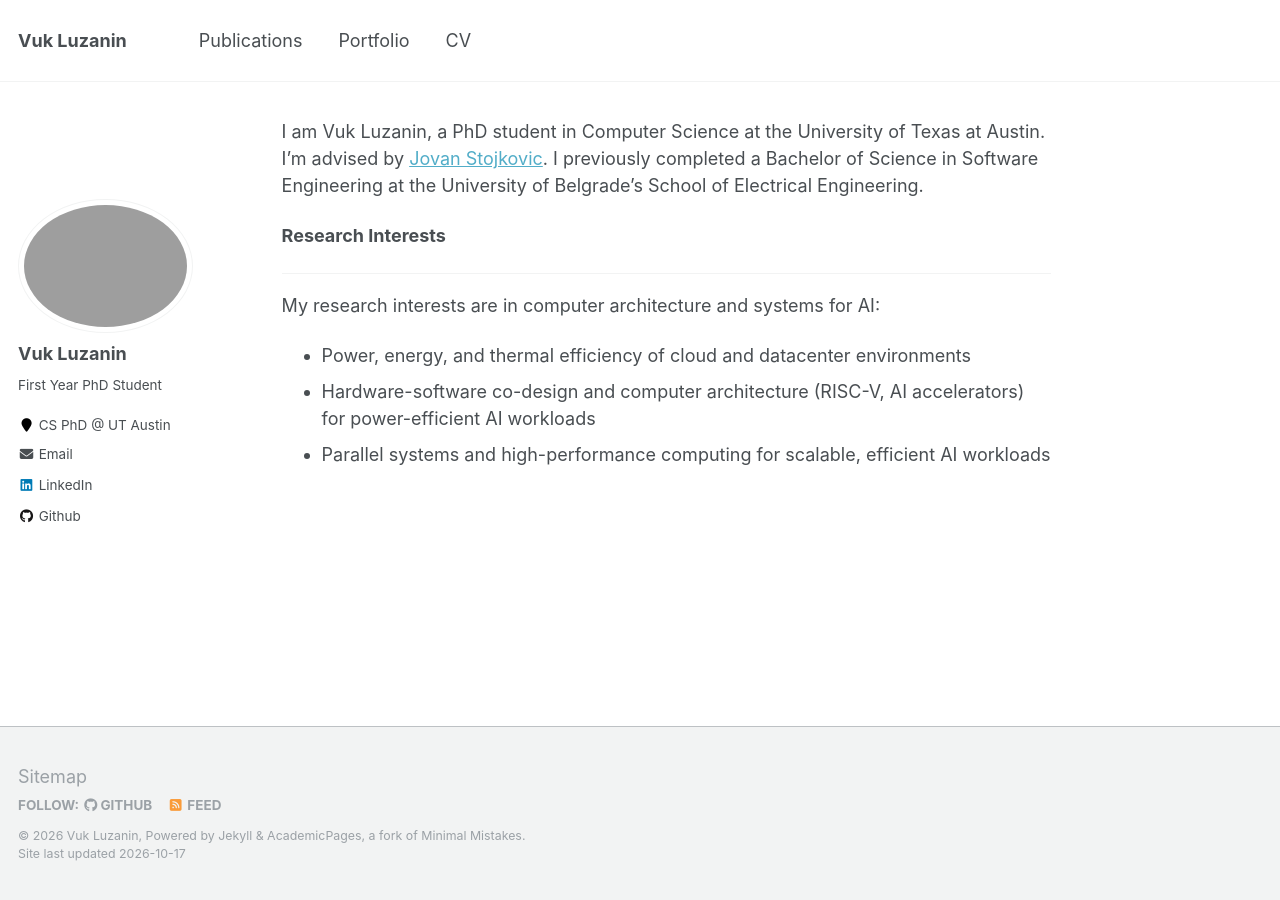
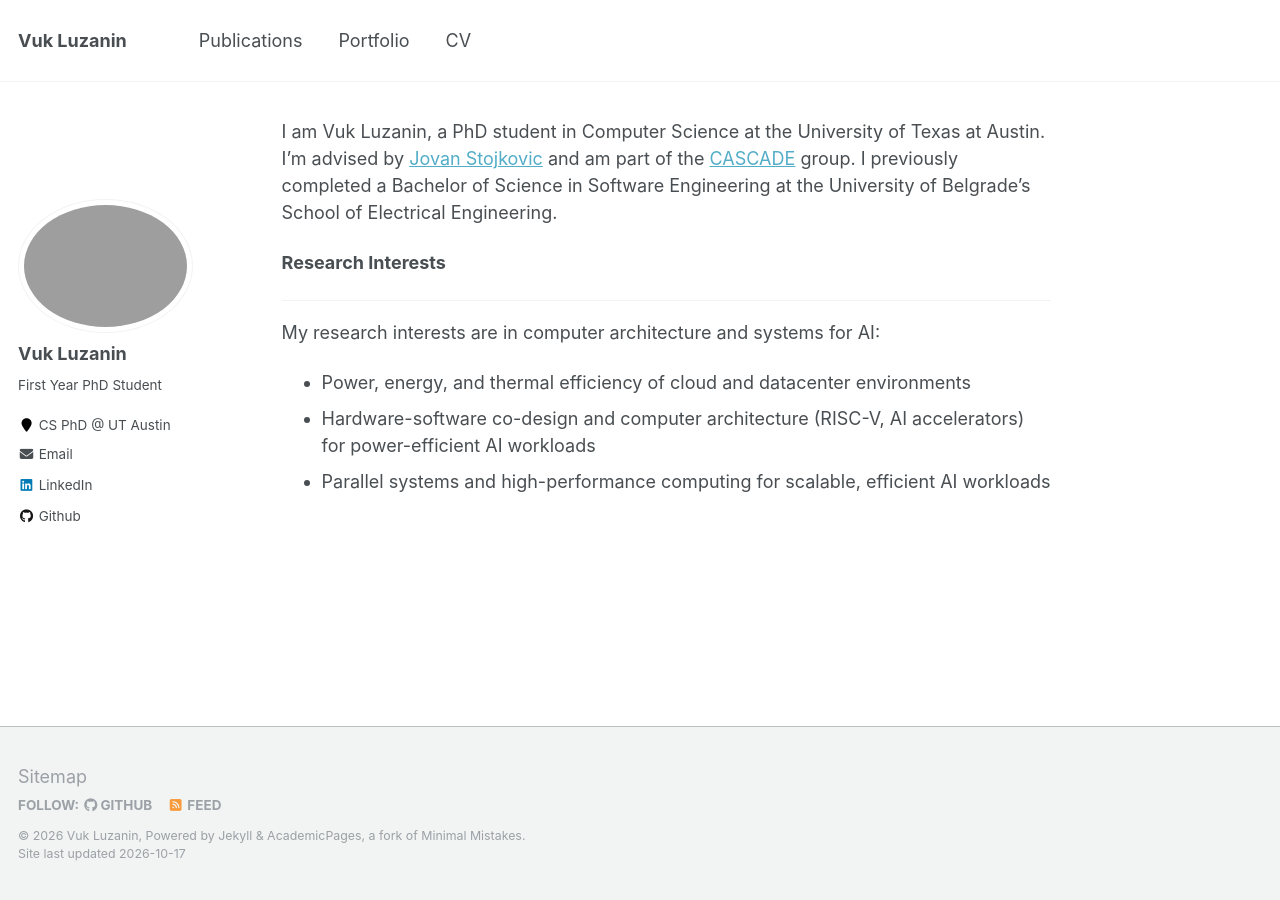
Before and after one commit to Vuk-Luzanin/Vuk-Luzanin.github.io, a Jekyll site: the page built from _pages/about.md, in a window 1280 px wide. Built offline with Jekyll 4.4.1, drawn with Linux system fonts in a browser that asks for light colours; a script bundle is joined from its source files by our own code; library files that are not in the unit come from our copies.

Commit message:
Add CASCADE group link

```diff
--- a/_pages/about.md
+++ b/_pages/about.md
@@ -7,7 +7,7 @@ redirect_from:
 ---
 
 
-I am Vuk Luzanin, a PhD student in Computer Science at the University of Texas at Austin. I’m advised by [Jovan Stojkovic](https://jovans2.github.io/). I previously completed a Bachelor of Science in Software Engineering at the University of Belgrade's School of Electrical Engineering.
+I am Vuk Luzanin, a PhD student in Computer Science at the University of Texas at Austin. I’m advised by [Jovan Stojkovic](https://jovans2.github.io/) and am part of the [CASCADE](https://cascade.cs.utexas.edu/) group. I previously completed a Bachelor of Science in Software Engineering at the University of Belgrade's School of Electrical Engineering.
 
 **Research Interests**
 
```
